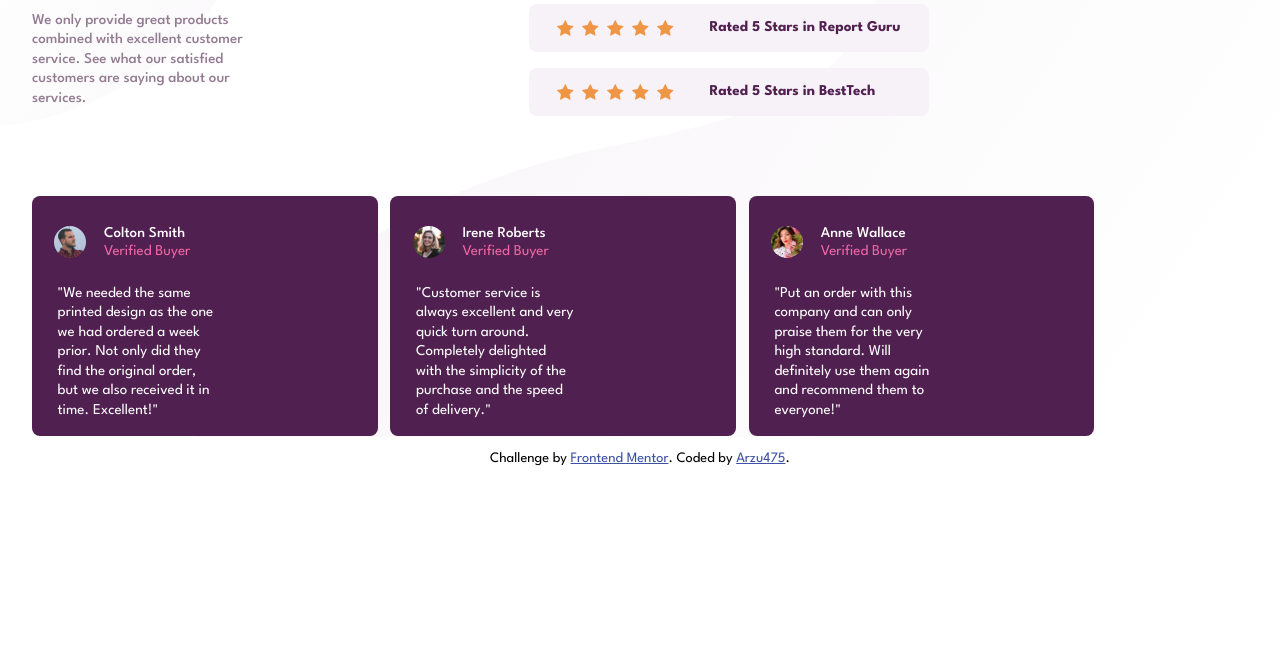
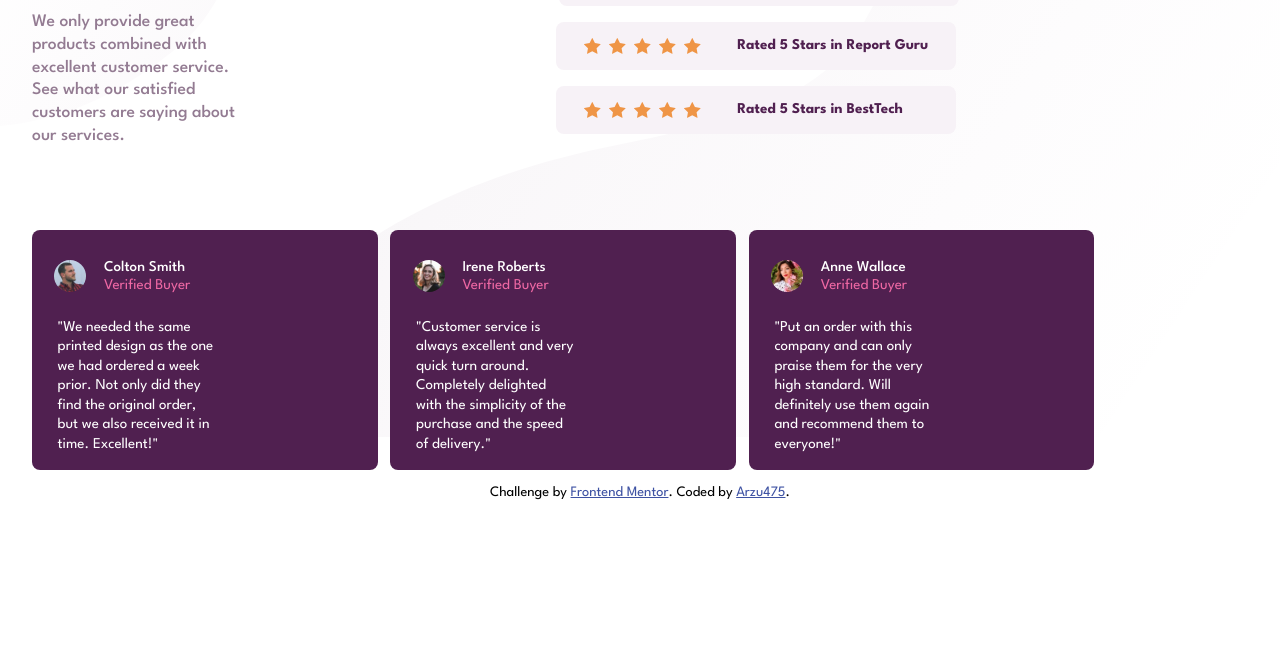
Before and after one commit to Arzu475/social-proof-section-challenge, a plain HTML site: page index.html in a window 1280 px wide. Shown: the part 236-895 px from the top of the page. Before the commit the page ends 861 px from the top, so only its background shows below. Drawn offline with Linux system fonts and the light colour scheme.

Commit message:
Update commit

```diff
--- a/style.css
+++ b/style.css
@@ -22,8 +22,8 @@ body{
     background-color: var(--White);
     font-size: 15px;
     font-family: 'League Spartan', sans-serif;
-    margin: 6rem auto;
-    overflow: hidden;
+    margin: 8.5rem auto;
+    overflow-x: hidden;
 }
 
 main{
@@ -36,20 +36,22 @@ main{
 }
 
 .header-text{
-    width: 40.6%;
+    width: 43%;
     margin-left: 9rem;
     overflow: hidden;
 }
 
 .header-text > h1{
     width: 20rem;
-    font-size: 3rem;
+    font-size: 3.1rem;
     margin-bottom: 1.8rem;
+    font-weight: 700;
     color: var(--Very-Dark-Magenta);
 }
 
 .header-text > p{
-    width: 23rem;
+    width: 27rem;
+    font-size: 1.1rem;
     line-height: 1.3;
     color: var(--Dark-Grayish-Magenta);
     font-weight: 500;
@@ -63,6 +65,7 @@ main{
    border-radius: 0.5rem;
 }
 .rated-stars{
+  margin-top: 1.1rem;
   width: 36%;
 }
 
@@ -101,7 +104,7 @@ main{
 
 .rating-section{
    display: flex;
-  margin-top: 4rem;
+  margin-top: 5rem;
   margin-left: 9rem;
   width: 90%;
 }
```
